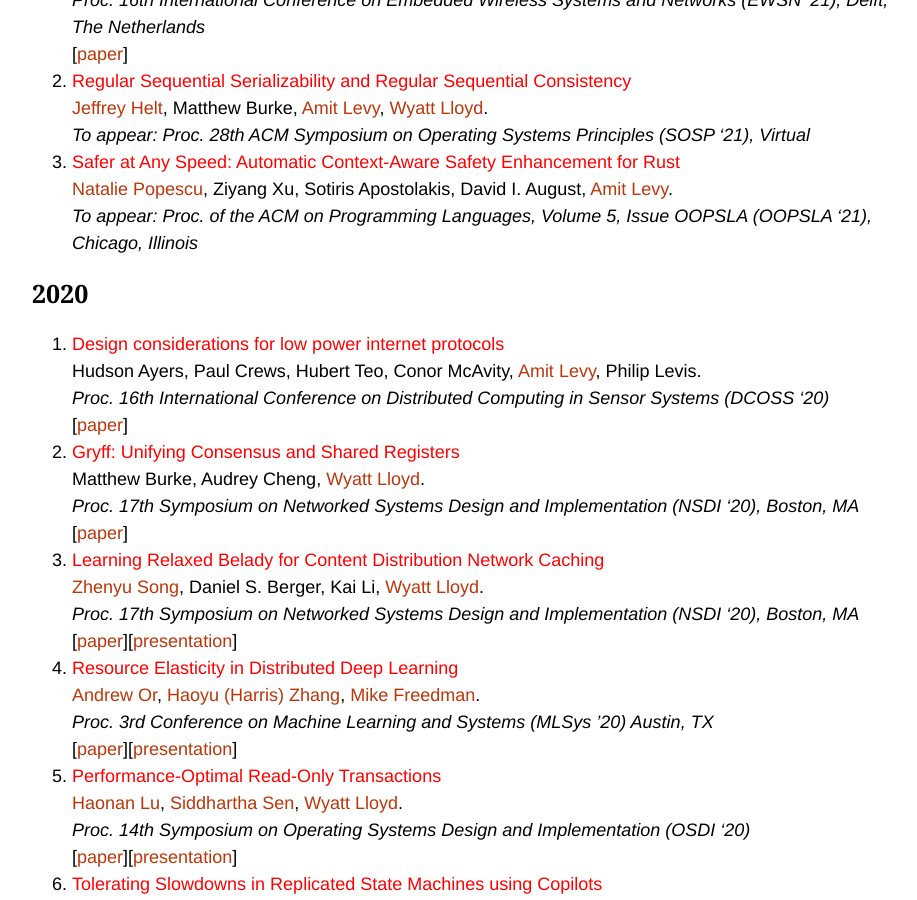
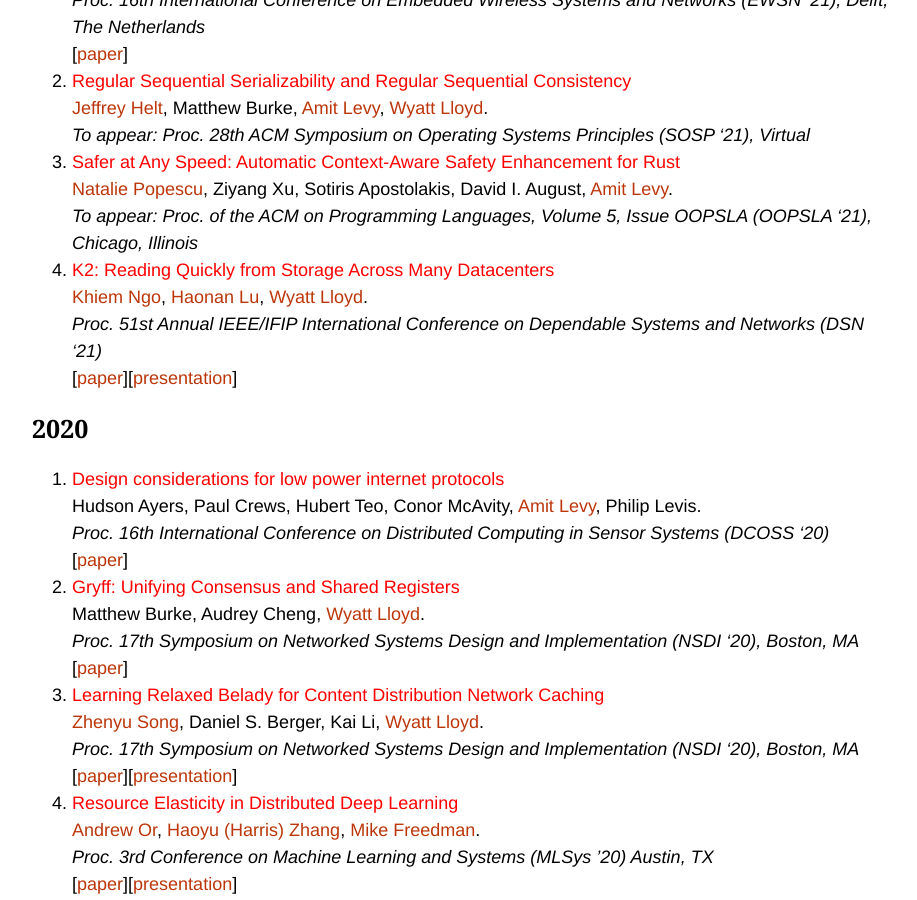
Before and after one commit to princeton-sns/www, a Jekyll site: the page built from publications.md, in a window 1280 px wide and 900 px high, scrolled down 602 px. Shown: the whole window, without its empty margins (176-1093 px from the left). Built offline with Jekyll 4.4.1, drawn with Linux system fonts in a browser that asks for light colours; some web fonts are replaced.

Commit message:
Add K2 paper

```diff
--- a/_data/publications.yml
+++ b/_data/publications.yml
@@ -1,3 +1,13 @@
+- title: "K2: Reading Quickly from Storage Across Many Datacenters"
+  people:
+    - qngo
+    - haonanl
+    - wlloyd
+  venue: "Proc. 51st Annual IEEE/IFIP International Conference on Dependable Systems and Networks (DSN '21)"
+  year: 2021
+  paper: /assets/papers/2021-dsn-ngo.pdf
+  presentation: /assets/slides/2021-dsn-ngo.pptx
+
 - title: "Safer at Any Speed: Automatic Context-Aware Safety Enhancement for Rust"
   people:
     - npopescu
```
Also changed, not shown: 2 other files.
